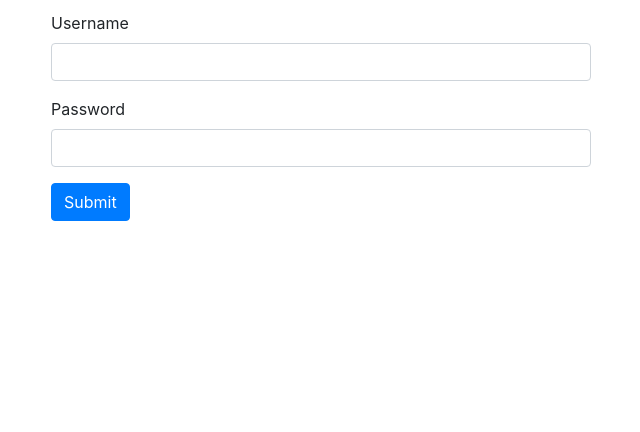
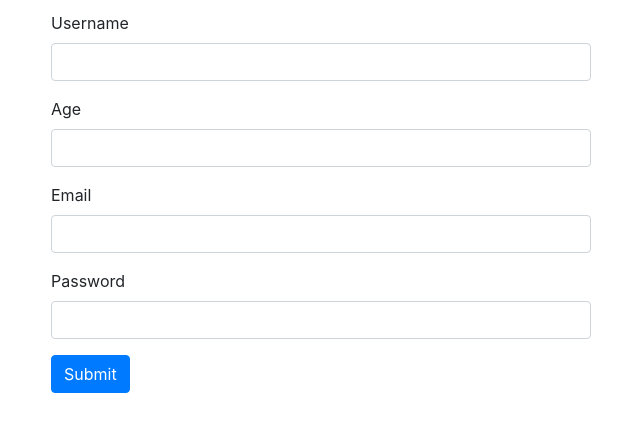
Before and after one commit to San-tosh/login-form, a plain HTML site: page index.html in a window 1280 px wide. Shown: the part 94-526 px from the top of the page, without its empty margins (319-959 px from the left). Drawn offline with nearby package versions, Linux system fonts and the light colour scheme.

Commit message:
Age and Mail added

```diff
--- a/index.html
+++ b/index.html
@@ -19,6 +19,25 @@
                         id="username"
                         class="form-control">
             </div>
+
+
+            <div class="form-group">
+                <label for="age">Age</label>
+                <input
+                        type="number"
+                        id="age"
+                        class="form-control">
+            </div>
+
+
+            <div class="form-group">
+                <label for="email">Email</label>
+                <input
+                        type="email"
+                        id="email"
+                        class="form-control">
+            </div>
+
             <div class="form-group">
                 <label for="password">Password</label>
                 <input
```
